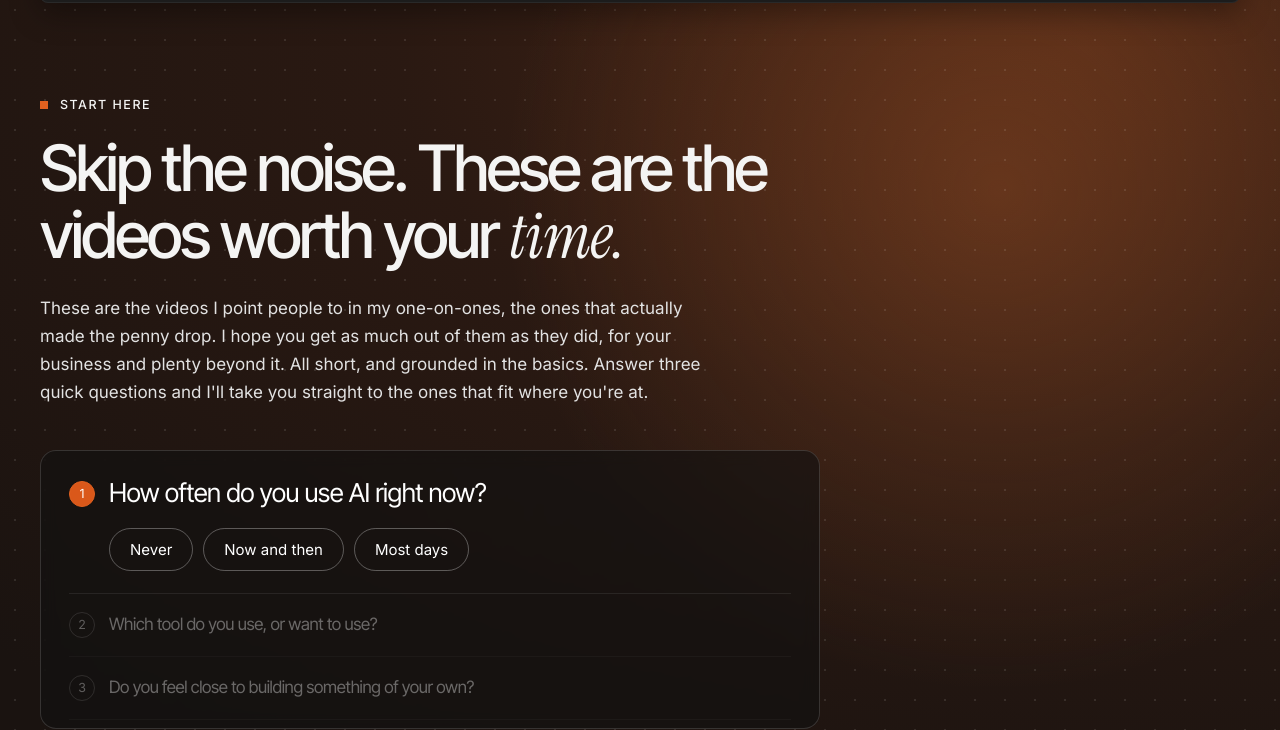
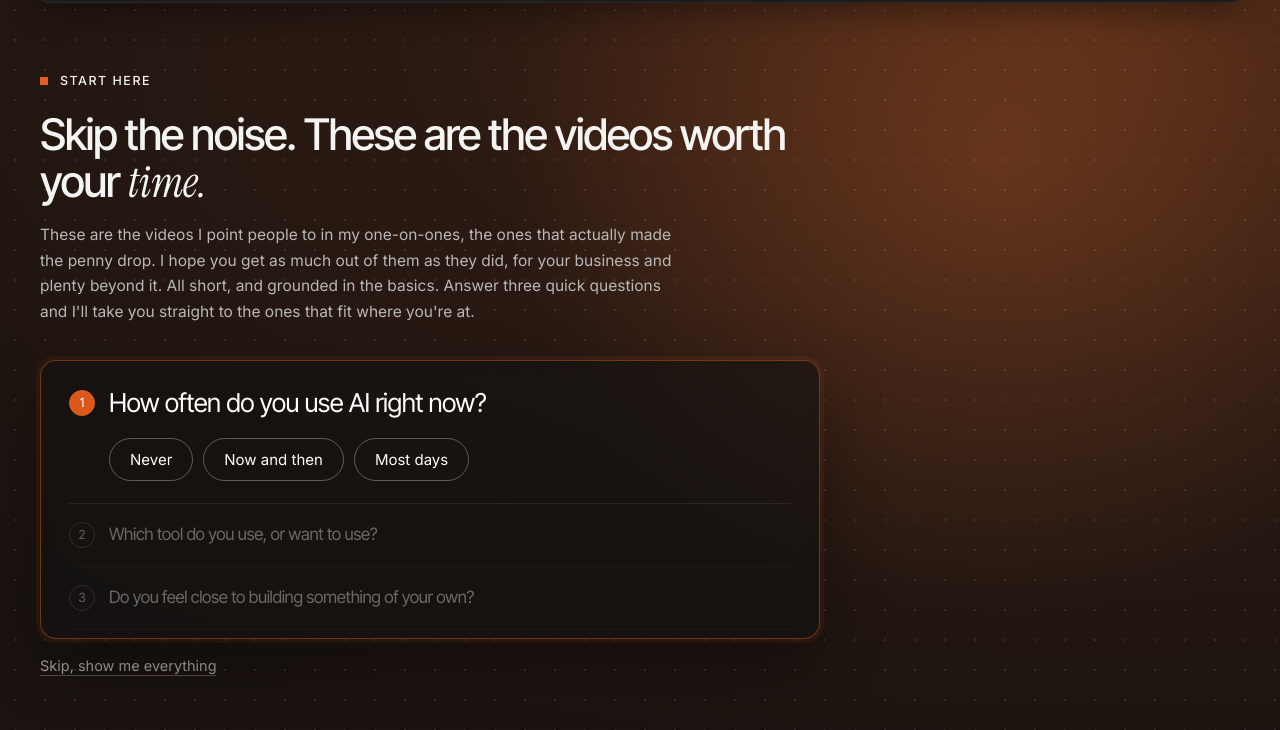
Before and after one commit to calabromarkai/AI-Ignite, a plain HTML site: page start-here.html in a window 1280 px wide. Shown: the part 95-825 px from the top of the page. Drawn offline with Linux system fonts and the light colour scheme.

Commit message:
Add Grok to Start Here and shrink the hero
- Grok option in Q2, with Grok videos first for Grok-only visitors
- Kevin Stratvert's Grok beginner guide under Testing the Waters
- Smaller heading and intro, orange edge on the questions box

Co-Authored-By: Claude Opus 5.5 <noreply@anthropic.com>

```diff
--- a/start-here-videos.js
+++ b/start-here-videos.js
@@ -8,7 +8,7 @@
     preface : optional, a large lead-in line shown above the title
     title   : the video's title as you want it shown
     by      : who made it (leave as '' if you'd rather not say)
-    tool    : "ChatGPT", "Claude", "Claude Code", "Copilot",
+    tool    : "ChatGPT", "Claude", "Claude Code", "Copilot", "Grok",
               or "All AI tools" for one that isn't about a single tool
               (those always show first in their stage)
     note    : your "What I like about it" note
@@ -56,6 +56,13 @@ window.START_HERE_STAGES = [
         by: 'Kevin Stratvert',
         tool: 'Claude',
         note: 'Covers the basics, then moves quickly into real, practical examples of using Claude day to day, with a taste of connecting it to your other tools.'
+      },
+      {
+        youtube: 'lGSQV0lIGus',
+        title: 'How to use Grok, step by step',
+        by: 'Kevin Stratvert',
+        tool: 'Grok',
+        note: "A clear, practical tour of Grok: setting it up, researching and writing, making images and video, and connecting it to your other apps. It also shows where Grok stands out, checking what people are saying on X right now."
       }
     ]
   },
--- a/start-here.html
+++ b/start-here.html
@@ -156,32 +156,33 @@
     .hero-body {
       position: relative;
       z-index: 2;
-      padding-top: 88px;
+      padding-top: 64px;
     }
 
     .hero h1 {
       font-family: var(--head);
-      font-size: clamp(38px, 5vw, 68px);
+      font-size: clamp(30px, 3.4vw, 46px);
       font-weight: 500;
-      line-height: 1.04;
-      letter-spacing: -0.045em;
-      max-width: 900px;
-      margin-bottom: 24px;
+      line-height: 1.08;
+      letter-spacing: -0.035em;
+      max-width: 780px;
+      margin-bottom: 16px;
     }
 
     .hero-sub {
-      font-size: 17px;
-      color: #E2E2E2;
-      max-width: 680px;
+      font-size: 15.5px;
+      color: #B8B8B8;
+      max-width: 640px;
       line-height: 1.65;
     }
 
     /* ── THE THREE QUESTIONS ── */
     .quiz {
-      margin-top: 44px;
+      margin-top: 36px;
       max-width: 780px;
       background: rgba(18,18,18,0.6);
-      border: 1px solid rgba(255,255,255,0.14);
+      border: 1px solid rgba(226,97,31,0.45);
+      box-shadow: 0 0 0 4px rgba(226,97,31,0.08), 0 24px 60px rgba(0,0,0,0.35);
       border-radius: 16px;
       padding: 8px 28px;
       backdrop-filter: blur(8px);
@@ -689,7 +690,7 @@
 
     @media (max-width: 860px) {
       .hero { padding: 16px 16px 64px; }
-      .hero-body { padding: 64px 8px 0; }
+      .hero-body { padding: 48px 8px 0; }
       .stage-bar { padding: 0 16px; }
       .stage { padding: 72px 24px; }
       .videos { grid-template-columns: 1fr; }
@@ -823,13 +824,13 @@
     (function () {
       const STAGES = window.START_HERE_STAGES || [];
       const STORE_KEY = 'aiIgniteStartHere';
-      const CHATGPT_NOTE = 'Shown in ChatGPT, but Claude, Copilot and Gemini all work the same way. Same idea, different buttons.';
+      const CHATGPT_NOTE = 'Shown in ChatGPT, but Claude, Copilot, Gemini and Grok all work the same way. Same idea, different buttons.';
 
       const QUESTIONS = [
         { key: 'freq', text: 'How often do you use AI right now?',
           options: [['never', 'Never'], ['sometimes', 'Now and then'], ['daily', 'Most days']] },
         { key: 'tool', text: 'Which tool do you use, or want to use?', multi: true, hint: 'Pick all that apply',
-          options: [['chatgpt', 'ChatGPT'], ['claude', 'Claude'], ['copilot', 'Copilot'], ['unsure', 'Not sure']] },
+          options: [['chatgpt', 'ChatGPT'], ['claude', 'Claude'], ['copilot', 'Copilot'], ['grok', 'Grok'], ['unsure', 'Not sure']] },
         { key: 'ready', text: 'Do you feel close to building something of your own?',
           options: [['no', 'Not yet'], ['maybe', 'Maybe'], ['yes', "Yes, I'm ready"]] }
       ];
@@ -954,10 +955,13 @@
       }
 
       // ChatGPT first only for people who picked ChatGPT and not Claude;
+      // Grok first only for people who picked Grok and neither of those;
       // Claude, Copilot, Not sure and "ChatGPT and Claude" all default to Claude
       function preferredTool(a) {
         const t = a.tool || [];
-        return t.includes('chatgpt') && !t.includes('claude') ? 'ChatGPT' : 'Claude';
+        if (t.includes('claude')) return 'Claude';
+        if (t.includes('chatgpt')) return 'ChatGPT';
+        return t.includes('grok') ? 'Grok' : 'Claude';
       }
 
       // "You're at Testing the Waters", but "You're at the Starting Line" rather than "at At the..."
```
